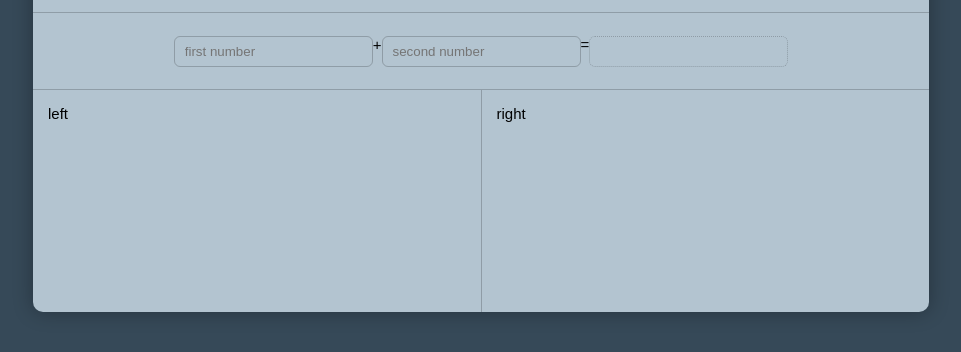
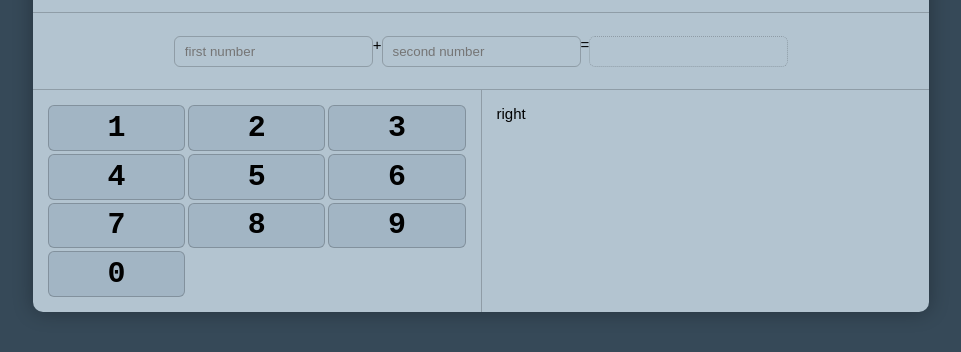
Before and after one commit to starvinska/calculator, a plain HTML site: page index.html in a window 1280 px wide. Shown: the part 288-640 px from the top of the page, without its empty margins (159-1120 px from the left). Drawn offline with Linux system fonts and the light colour scheme.

Commit message:
numbers button

```diff
--- a/index.html
+++ b/index.html
@@ -20,7 +20,18 @@
         <input type="text" disabled />
       </div>
       <div class="calculator-controls">
-        <div class="numbers">left</div>
+        <div class="numbers">
+          <button>1</button>
+          <button>2</button>
+          <button>3</button>
+          <button>4</button>
+          <button>5</button>
+          <button>6</button>
+          <button>7</button>
+          <button>8</button>
+          <button>9</button>
+          <button>0</button>
+        </div>
         <div class="actions">right</div>
       </div>
     </div>
--- a/style/style.css
+++ b/style/style.css
@@ -56,4 +56,19 @@ h1 {
 }
 .numbers {
   border-right: 1px solid rgba(0, 0, 0, 0.2);
+  display: grid;
+  grid-template-columns: 1fr 1fr 1fr;
+  gap: 3px;
 }
+.numbers button {
+  font-size: 30px;
+  font-family: "Courier New", Courier, monospace;
+  font-weight: bold;
+  border-radius: 6px;
+  border: 1px solid rgba(0, 0, 0, 0.2);
+  background-color: #a2b5c4;
+  cursor: pointer;
+}
+.numbers button:hover {
+  background-color: #bccedb;
+}
```
